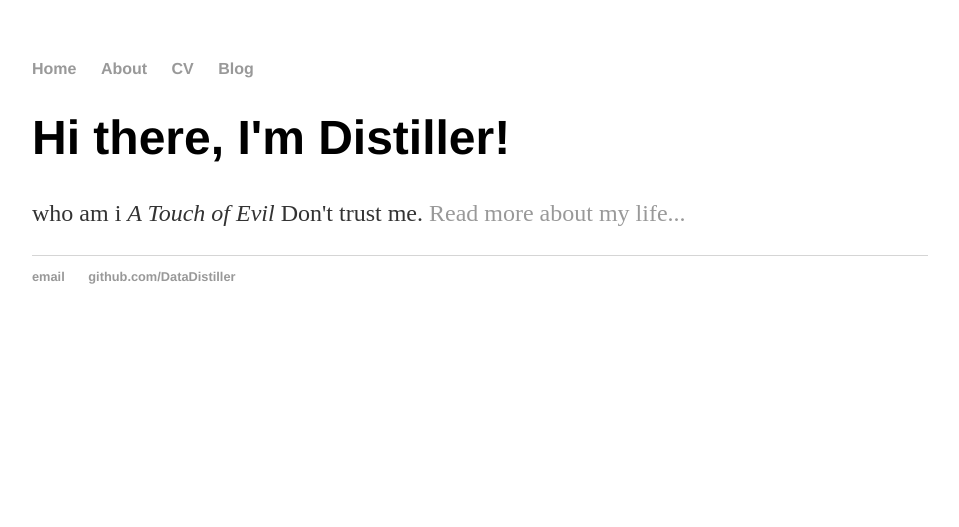
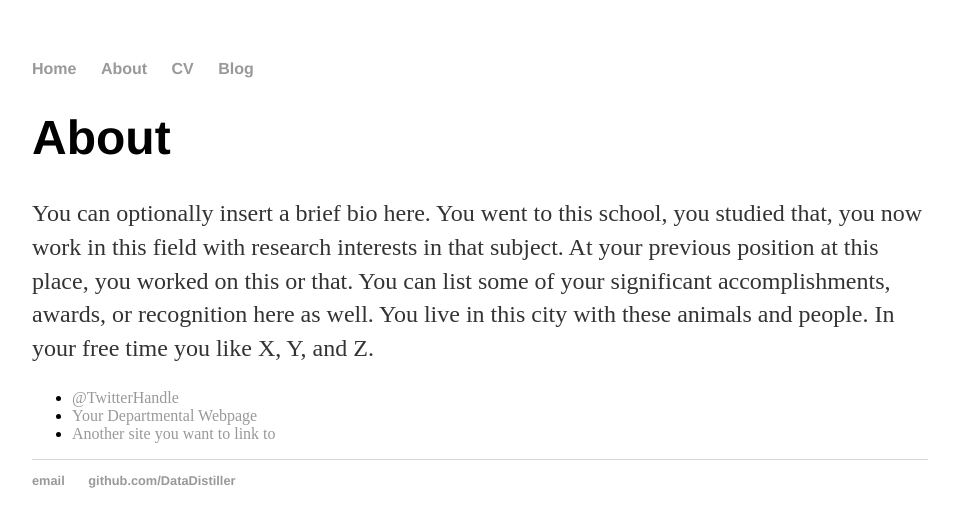
Before and after one commit to DataDistiller/DataDistiller.github.io, a Jekyll site: the page built from about/index.html, in a window 1280 px wide. Shown: the top 527 px of the page, without its empty margins (160-1119 px from the left). Built offline with Jekyll 4.4.1, drawn with Linux system fonts in a browser that asks for light colours.

Commit message:
Update index.html

```diff
--- a/about/index.html
+++ b/about/index.html
@@ -1,29 +1,15 @@
-<!DOCTYPE html>
-<html>
-	<head>
-		<title>Data Distiller</title>
-		<!-- link to main stylesheet -->
-		<link rel="stylesheet" type="text/css" href="/css/main.css">
-	</head>
-	<body>
-		<nav>
-    		<ul>
-        		<li><a href="/">Home</a></li>
-	        	<li><a href="/about">About</a></li>
-        		<li><a href="/cv">CV</a></li>
-        		<li><a href="/blog">Blog</a></li>
-    		</ul>
-		</nav>
-		<div class="container">
-    		<div class="blurb">
-        		<h1>Hi there, I'm Distiller!</h1>
-				<p>who am i <em>A Touch of Evil</em> Don't trust me. <a href="/about">Read more about my life...</a></p>
-    		</div><!-- /.blurb -->
-		</div><!-- /.container -->
-		<footer>
-    		<ul>
-        		<li><a href="mailto:ashvin.chougule@gmail.com">email</a></li>
-        		<li><a href="https://github.com/DataDistiller">github.com/DataDistiller</a></li>
-			</ul>
-		</footer>
-	</body>
+---
+layout: default
+title: About Hank Quinlan
+---
+
+		<div class="about">
+			<h1>About</h1>
+			<p>You can optionally insert a brief bio here. You went to this school, you studied that, you now work in this field with research interests in that subject. At your previous position at this place, you worked on this or that. You can list some of your significant accomplishments, awards, or recognition here as well. You live in this city with these animals and people. In your free time you like X, Y, and Z.</p>
+
+			<ul class="contacts">
+				<li><a href="#">@TwitterHandle</a></li>
+				<li><a href="#">Your Departmental Webpage</a></li>
+				<li><a href="#">Another site you want to link to</a></li>
+				</ul>
+		</div>
```
